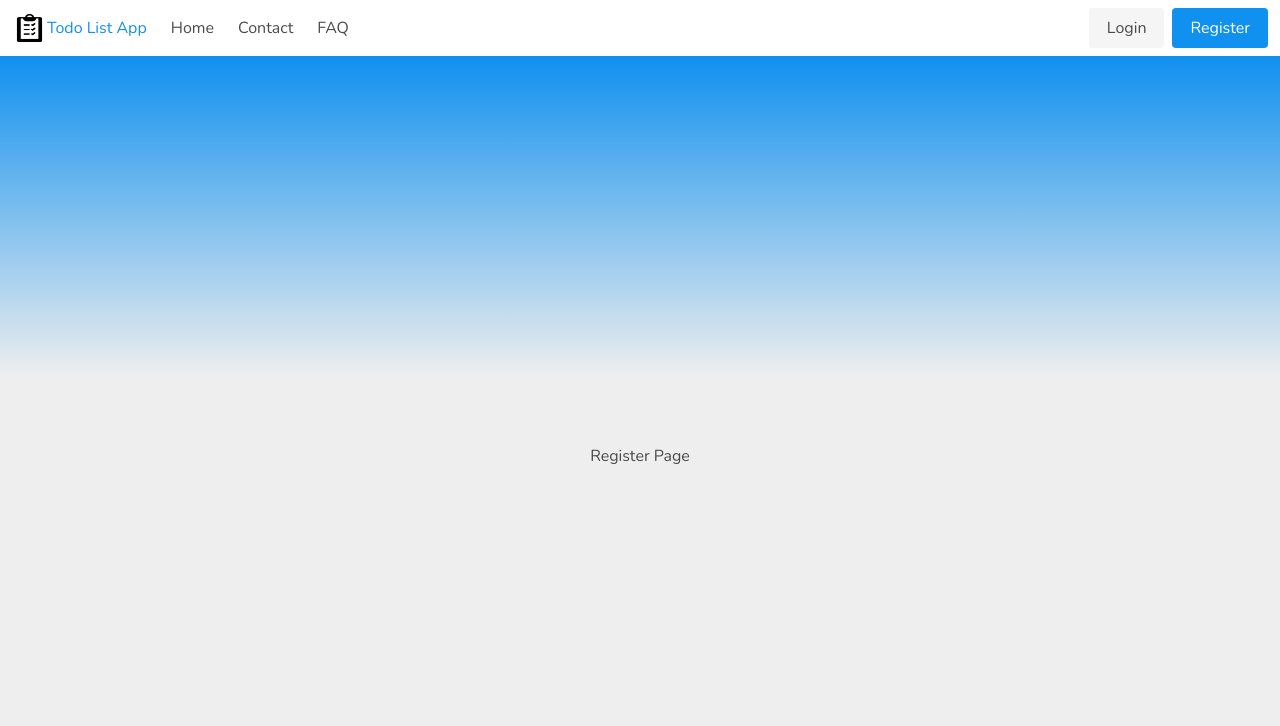
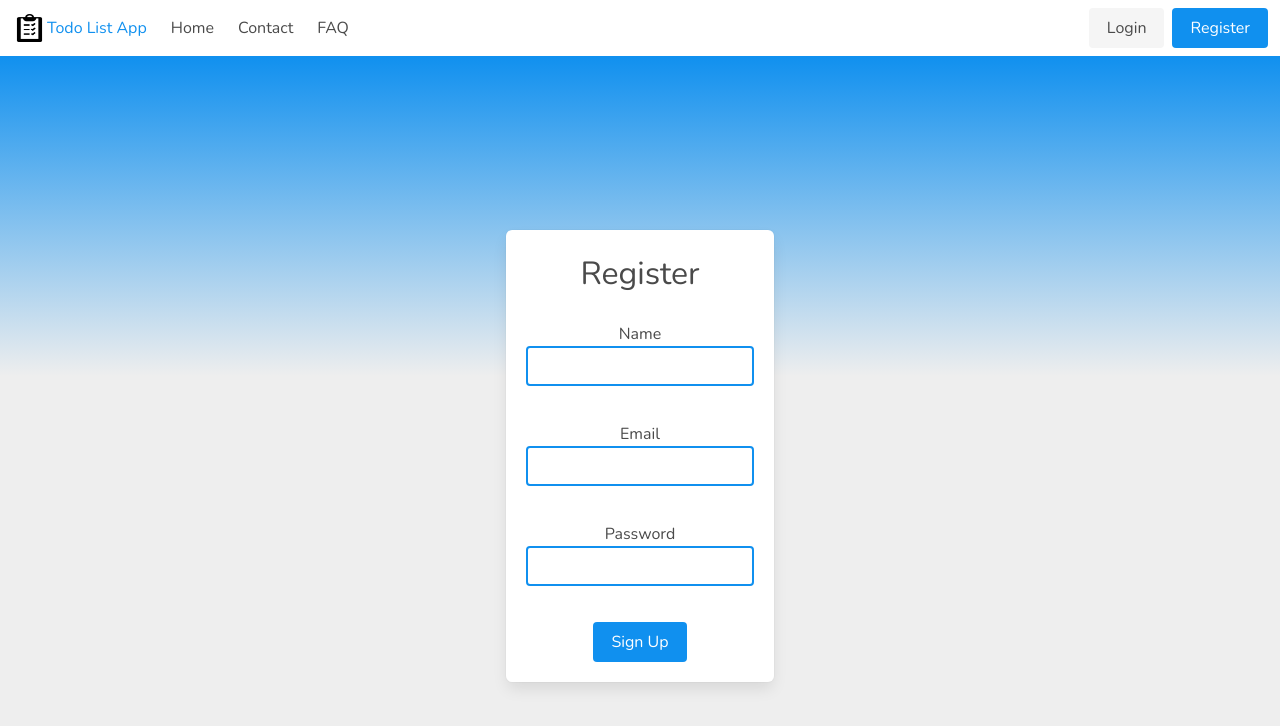
Before and after one commit to STLnick/todo-list, a React (Create React App) app: page /register in a window 1280 px wide. Shown: the top 726 px of the page. Built offline with nearby package versions, Linux system fonts and the light colour scheme.

Commit message:
:truck: Copy code from Login into Register - same thing essentially

```diff
--- a/src/views/Register.js
+++ b/src/views/Register.js
@@ -1,5 +1,57 @@
 import React from 'react'
+import { ErrorMessage, Field, Form, Formik } from 'formik'
+import * as Yup from 'yup'
 
-export const Register = () => {
-  return <h2>Register Page</h2>
-}
+export const Register = () =>
+  <div className="box has-text-centered mx-3">
+    <h2 className="is-size-3 mb-5">Register</h2>
+    <Formik
+      initialValues={{
+        email: '',
+        password: '',
+        name: ''
+      }}
+      validationSchema={Yup.object({
+        name: Yup.string().required('Name is required'),
+        email: Yup.string().email('Invalid email address!').required('Email is required'),
+        password: Yup.string().min(6).required('Password is required'),
+      })}
+      onSubmit={(values, { setSubmitting }) => {
+        console.log('submission: ', values)
+        setSubmitting(false)
+      }}
+    >
+      <Form>
+        <div className="field">
+          <label htmlFor="name">Name</label>
+          <div className="control">
+            <Field className="input is-primary mb-5" name="name" type="text" />
+            <p className="help is-danger">
+              <ErrorMessage name="name" />
+            </p>
+          </div>
+        </div>
+
+        <div className="field">
+          <label htmlFor="email">Email</label>
+          <div className="control">
+            <Field className="input is-primary mb-5" name="email" type="text" />
+            <p className="help is-danger">
+              <ErrorMessage name="email" />
+            </p>
+          </div>
+        </div>
+
+        <div className="field">
+          <label htmlFor="password">Password</label>
+          <div className="control">
+            <Field className="input is-primary mb-5" name="password" type="password" />
+            <p className="help is-danger">
+              <ErrorMessage name="password" />
+            </p>
+          </div>
+        </div>
+        <button className="button is-primary" type="submit">Sign Up</button>
+      </Form>
+    </Formik>
+  </div>
```
